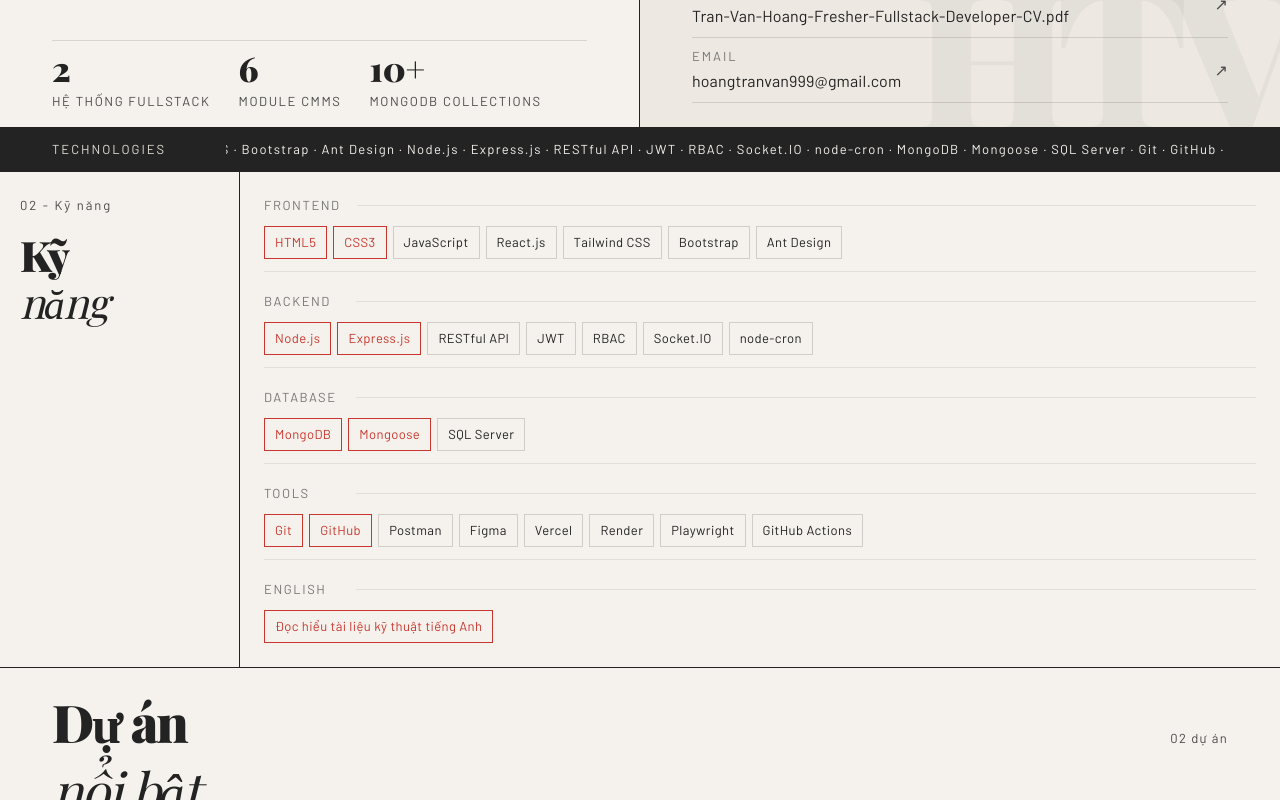
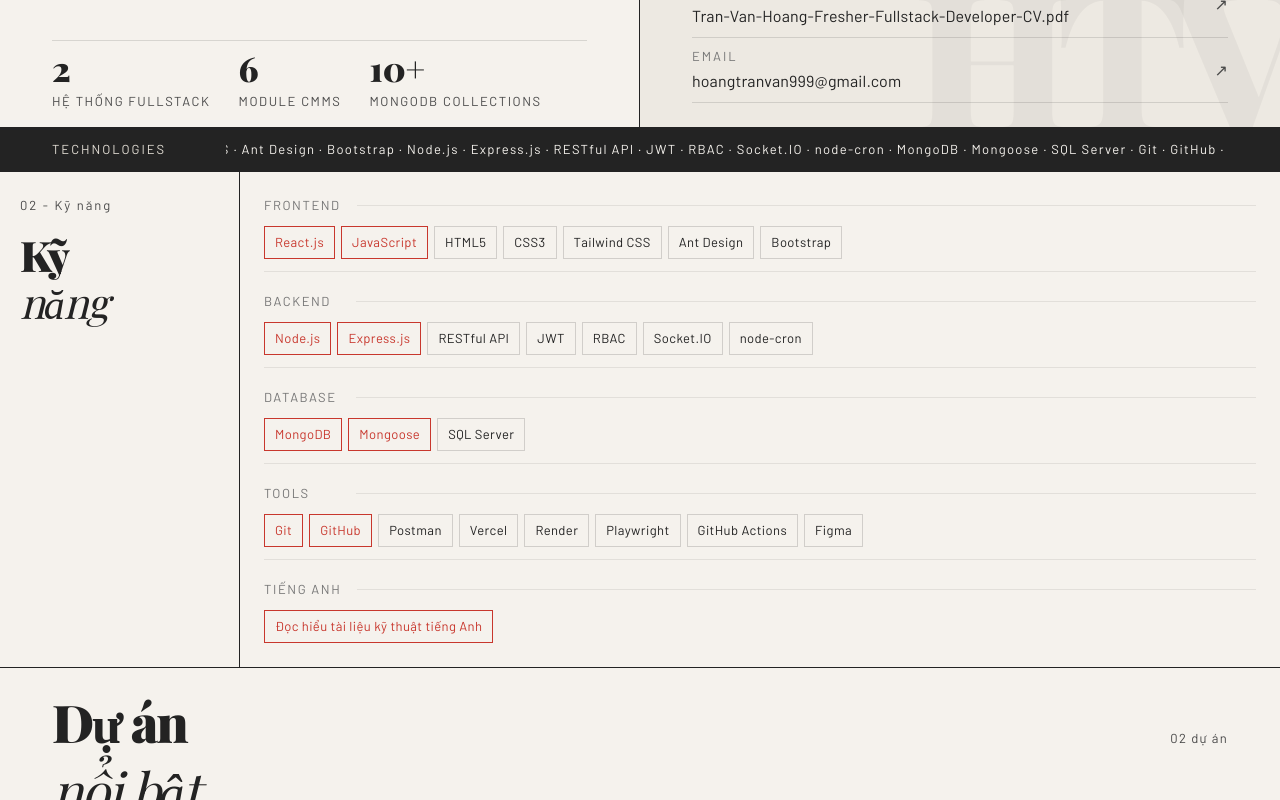
Before and after one commit to hoangnhor/PORTFOLIO, a React (Vite) app in the folder frontend/: page / in a window 1280 px wide. Shown: the part 689-1489 px from the top of the page. Built offline with nearby package versions, Linux system fonts and the light colour scheme; no server answers; a web font is replaced by a local one.

Commit message:
Update CV file and sync latest skill order

```diff
--- a/frontend/src/data/portfolioData.js
+++ b/frontend/src/data/portfolioData.js
@@ -28,7 +28,7 @@
   skills: [
     {
       category: "Frontend",
-      items: ["HTML5", "CSS3", "JavaScript", "React.js", "Tailwind CSS", "Bootstrap", "Ant Design"]
+      items: ["React.js", "JavaScript", "HTML5", "CSS3", "Tailwind CSS", "Ant Design", "Bootstrap"]
     },
     {
       category: "Backend",
@@ -40,10 +40,10 @@
     },
     {
       category: "Tools",
-      items: ["Git", "GitHub", "Postman", "Figma", "Vercel", "Render", "Playwright", "GitHub Actions"]
+      items: ["Git", "GitHub", "Postman", "Vercel", "Render", "Playwright", "GitHub Actions", "Figma"]
     },
     {
-      category: "English",
+      category: "Tiếng Anh",
       items: ["Đọc hiểu tài liệu kỹ thuật tiếng Anh"]
     }
   ],
```
Also changed, not shown: 2 other files (tests, documents, lock files or other folders).
